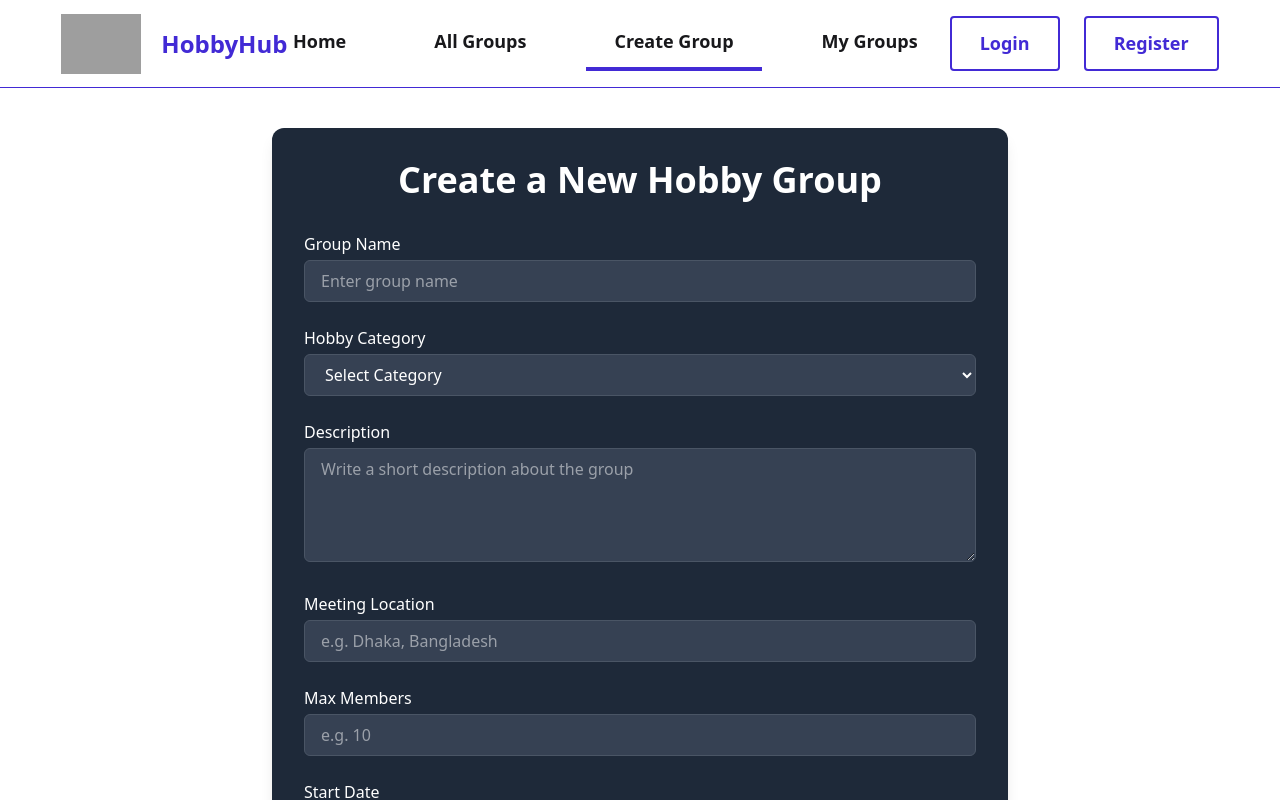
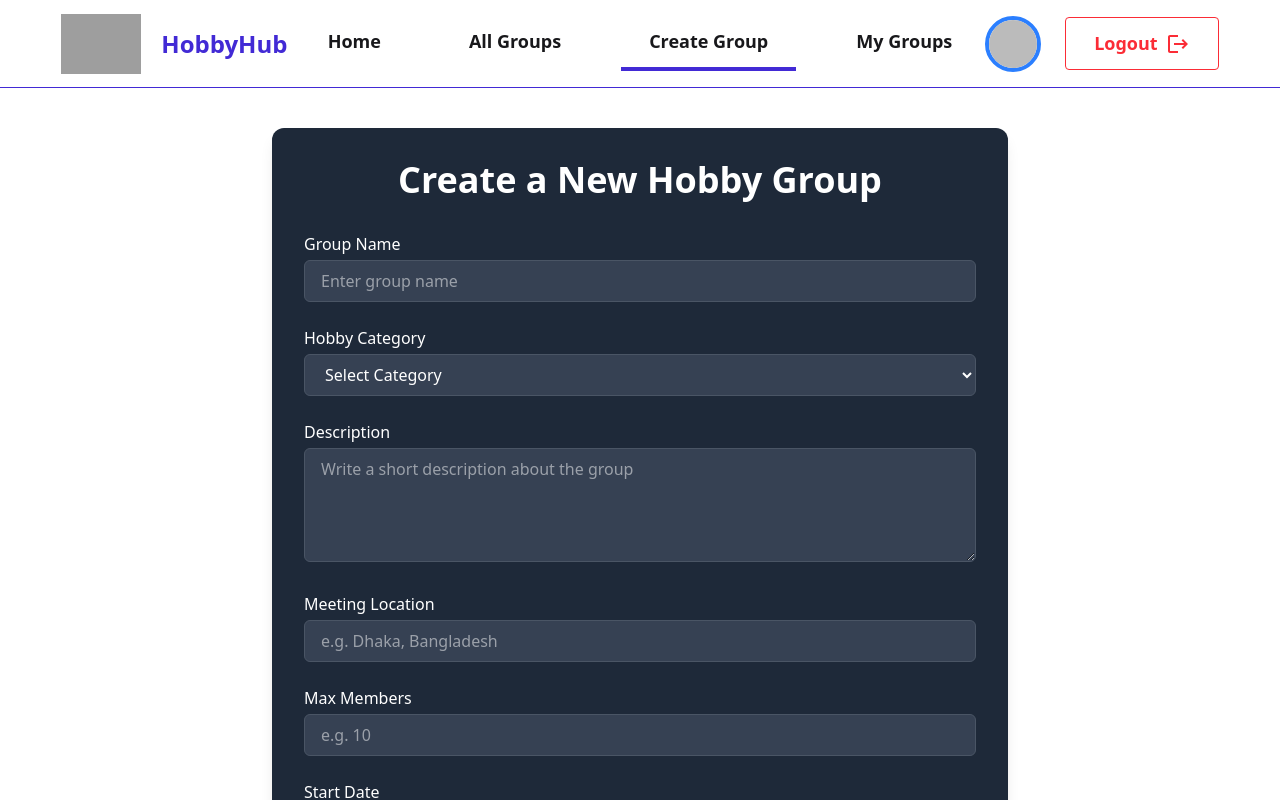
Before and after one commit to arafat22184/assignment-10-client, a React (Vite) app: page /createGroup in a window 1280 px wide. Shown: the top 800 px of the page. Built offline with nearby package versions, Linux system fonts and the light colour scheme; no server answers; sample sign-in values are in the browser's storage; grey boxes are pictures that could not be loaded.

Commit message:
added private route and profile icon tooltip

```diff
--- a/package.json
+++ b/package.json
@@ -18,6 +18,7 @@
     "react-icons": "^5.5.0",
     "react-router": "^7.6.0",
     "react-toastify": "^11.0.5",
+    "react-tooltip": "^5.28.1",
     "swiper": "^11.2.6",
     "tailwindcss": "^4.1.7"
   },
--- /dev/null
+++ b/src/Components/LoadingSpinner.jsx
@@ -0,0 +1,14 @@
+import React from "react";
+
+const LoadingSpinner = () => {
+  return (
+    <div className="min-h-screen flex justify-center items-center gap-5">
+      <span className="loading loading-bars loading-xl"></span>
+      <span className="loading loading-bars loading-xl"></span>
+      <span className="loading loading-bars loading-xl"></span>
+      <span className="loading loading-bars loading-xl"></span>
+    </div>
+  );
+};
+
+export default LoadingSpinner;
--- a/src/Components/Navbar.jsx
+++ b/src/Components/Navbar.jsx
@@ -1,7 +1,41 @@
-import React from "react";
+import React, { use } from "react";
 import { Link, NavLink } from "react-router";
+import { AuthContext } from "../Provider/AuthProvider";
+import { toast } from "react-toastify";
+import { MdLogout } from "react-icons/md";
+import { Tooltip } from "react-tooltip";
 
 const Navbar = () => {
+  const { user, logOut } = use(AuthContext);
+
+  const handleSignOut = () => {
+    logOut()
+      .then(() => {
+        toast.success("Sign out Successfully", {
+          position: "top-right",
+          autoClose: 5000,
+          hideProgressBar: false,
+          closeOnClick: false,
+          pauseOnHover: true,
+          draggable: true,
+          progress: undefined,
+          theme: "colored",
+        });
+      })
+      .catch(() => {
+        toast.error("Oops! Something went wrong. Please try again later.", {
+          position: "top-right",
+          autoClose: 5000,
+          hideProgressBar: false,
+          closeOnClick: false,
+          pauseOnHover: true,
+          draggable: true,
+          progress: undefined,
+          theme: "colored",
+        });
+      });
+  };
+
   const links = (
     <>
       <NavLink
@@ -76,6 +110,32 @@ const Navbar = () => {
     </>
   );
 
+  const logOutBtn = (
+    <>
+      <img
+        className="w-14 h-14 rounded-full border-blue-500 border-4 "
+        src={user?.photoURL}
+        alt="user photo"
+        data-tooltip-id="tooltip-anchor-hide"
+        data-tooltip-content={user?.email}
+        data-tooltip-delay-hide={1000}
+      />
+      <Tooltip
+        style={{ backgroundColor: "#7869BC", color: "#ffff" }}
+        id="tooltip-anchor-hide"
+      />
+      <button
+        onClick={handleSignOut}
+        className=" text-[18px] text-red-500 py-3 px-7 font-semibold border rounded cursor-pointer hover:bg-red-500 border-red-500 hover:text-white flex items-center gap-2"
+      >
+        Logout{" "}
+        <span className="text-2xl">
+          <MdLogout />
+        </span>
+      </button>
+    </>
+  );
+
   return (
     <nav className="navbar max-w-11/12 mx-auto">
       <div className="navbar-start">
@@ -102,6 +162,7 @@ const Navbar = () => {
             className="menu menu-sm dropdown-content bg-base-100 rounded-box z-1 mt-3 w-52 p-2 shadow space-y-3"
           >
             {links}
+            {user ? logOutBtn : loginLinks}
           </ul>
         </div>
         <Link className="flex items-center gap-5" to={"/"}>
@@ -118,7 +179,9 @@ const Navbar = () => {
       <div className="navbar-center hidden lg:flex">
         <ul className="menu space-x-8 menu-horizontal px-1">{links}</ul>
       </div>
-      <div className="navbar-end hidden lg:flex space-x-6">{loginLinks}</div>
+      <div className="navbar-end hidden lg:flex space-x-6">
+        {user ? logOutBtn : loginLinks}
+      </div>
     </nav>
   );
 };
--- a/src/Provider/PrivateRoute.jsx
+++ b/src/Provider/PrivateRoute.jsx
@@ -15,7 +15,7 @@ const PrivateRoute = ({ children }) => {
   if (user && user?.email) {
     return children;
   }
-  return <Navigate state={pathname} to={"/auth/login"}></Navigate>;
+  return <Navigate state={pathname} to={"/login"}></Navigate>;
 };
 
 export default PrivateRoute;
--- a/src/Routes/Router.jsx
+++ b/src/Routes/Router.jsx
@@ -6,6 +6,7 @@ import Register from "../Pages/Register";
 import Groups from "../Pages/Groups";
 import CreateGroup from "../Pages/CreateGroup";
 import MyGroups from "../Pages/MyGroups";
+import PrivateRoute from "../Provider/PrivateRoute";
 
 const router = createBrowserRouter([
   {
@@ -22,11 +23,19 @@ const router = createBrowserRouter([
       },
       {
         path: "/createGroup",
-        Component: CreateGroup,
+        element: (
+          <PrivateRoute>
+            <CreateGroup></CreateGroup>
+          </PrivateRoute>
+        ),
       },
       {
         path: "/myGroups",
-        Component: MyGroups,
+        element: (
+          <PrivateRoute>
+            <MyGroups></MyGroups>
+          </PrivateRoute>
+        ),
       },
       {
         path: "/login",
```
Also changed, not shown: 1 other file (tests, documents, lock files or other folders).
